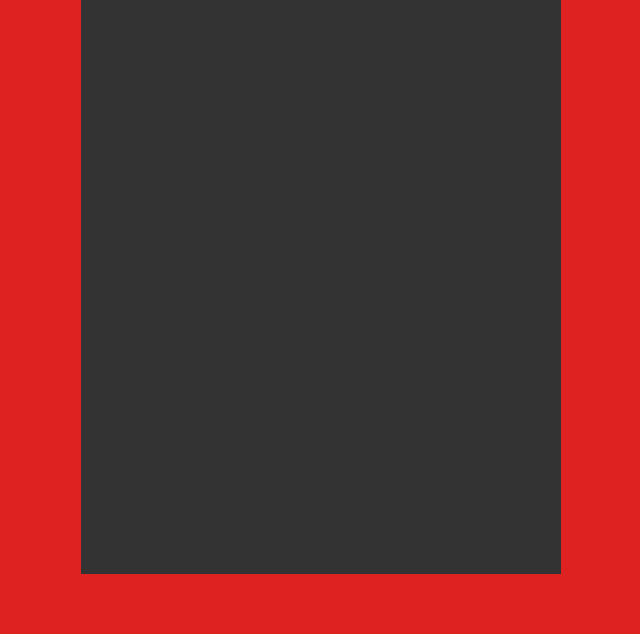
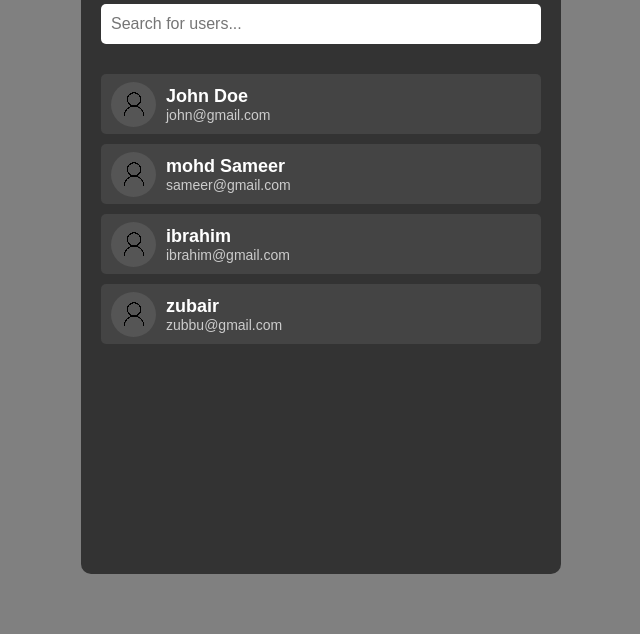
Before and after one commit to mohd-sameer-576/SearchBar, a plain HTML site: page index.html in a window 1280 px wide. Shown: the part 166-800 px from the top of the page, without its empty margins (319-959 px from the left). Drawn offline with Linux system fonts and the light colour scheme.

Commit message:
styling done

```diff
--- a/index.html
+++ b/index.html
@@ -15,6 +15,42 @@
             <input type="text" id="searchInput" placeholder="Search for users...">
         </div>
         <div class="user-list" id="userList">
+            <div class="userinfoContainer">
+                <div class="img">
+                    <img src="user-128-32.png">
+                </div>
+                <div class="user-info">
+                    <h2>John Doe</h2>
+                    <p>john@gmail.com</p>
+                </div>
+            </div>
+            <div class="userinfoContainer">
+                <div class="img">
+                    <img src="user-128-32.png">
+                </div>
+                <div class="user-info">
+                    <h2>mohd Sameer</h2>
+                    <p>sameer@gmail.com</p>
+                </div>
+            </div>
+            <div class="userinfoContainer">
+                <div class="img">
+                    <img src="user-128-32.png">
+                </div>
+                <div class="user-info">
+                    <h2>ibrahim</h2>
+                    <p>ibrahim@gmail.com</p>
+                </div>
+            </div>
+            <div class="userinfoContainer">
+                <div class="img">
+                    <img src="user-128-32.png">
+                </div>
+                <div class="user-info">
+                    <h2>zubair</h2>
+                    <p>zubbu@gmail.com</p>
+                </div>
+            </div>
         </div>
     </div>
     <script src="Script.js"></script>
--- a/style.css
+++ b/style.css
@@ -7,7 +7,7 @@ body{
     width: 100%;
     height: 100vh;
     font-family: Arial, sans-serif;
-    background-color: #de2121;
+    background-color: gray;
     color: white;
     display: flex;
     justify-content: center;
@@ -21,6 +21,7 @@ body{
     display: flex;
     flex-direction: column;
     align-items: center;
+    border-radius: 10px;
 }
 .container .heading{
     width: 100%;
@@ -29,6 +30,61 @@ body{
     display: flex;
     justify-content: center;
     align-items: center;
-    font-size: 1.5rem;
-    font-weight: bold;
+    padding: 40px 0;
 }
+.container .heading h1{
+    font-size: 54px;
+    font-weight: bolder;
+}
+.container .search-bar{
+    width: 100%;
+    height: 3rem;
+    display: flex;
+    justify-content: center;
+    align-items: center;
+    padding: 30px 0;
+}
+.container .search-bar input{
+    width: 100%;
+    margin: 0 20px;
+    height: 2rem;
+    border-radius: 5px;
+    border: none;
+    padding: 20px 10px;
+    font-size: 16px;
+}
+.container .user-list{
+    width: 100%;
+    height: 100%;
+    overflow-y: auto;
+    padding: 20px;
+}
+.container .user-list .userinfoContainer{
+    width: 100%;
+    height: 3rem;
+    display: flex;
+    align-items: center;
+    gap: 10px;
+    padding: 30px 10px;
+    margin-bottom: 10px;
+    background-color: #444;
+    border-radius: 5px;
+}
+.container .user-list .userinfoContainer .img{
+    width: 45px;
+    height: 45px;
+    border-radius: 50%;
+    background-color: #555;
+    display: flex;
+    justify-content: center;
+    align-items: center;
+}
+.container .user-list .userinfoContainer .user-info h2{
+    font-size: 18px;
+    font-weight: 600;
+    color: white;
+}
+.container .user-list .userinfoContainer .user-info p{
+    font-size: 14px;
+    color: #ccc;
+}
```
Also changed, not shown: user-128-32.png (added).
